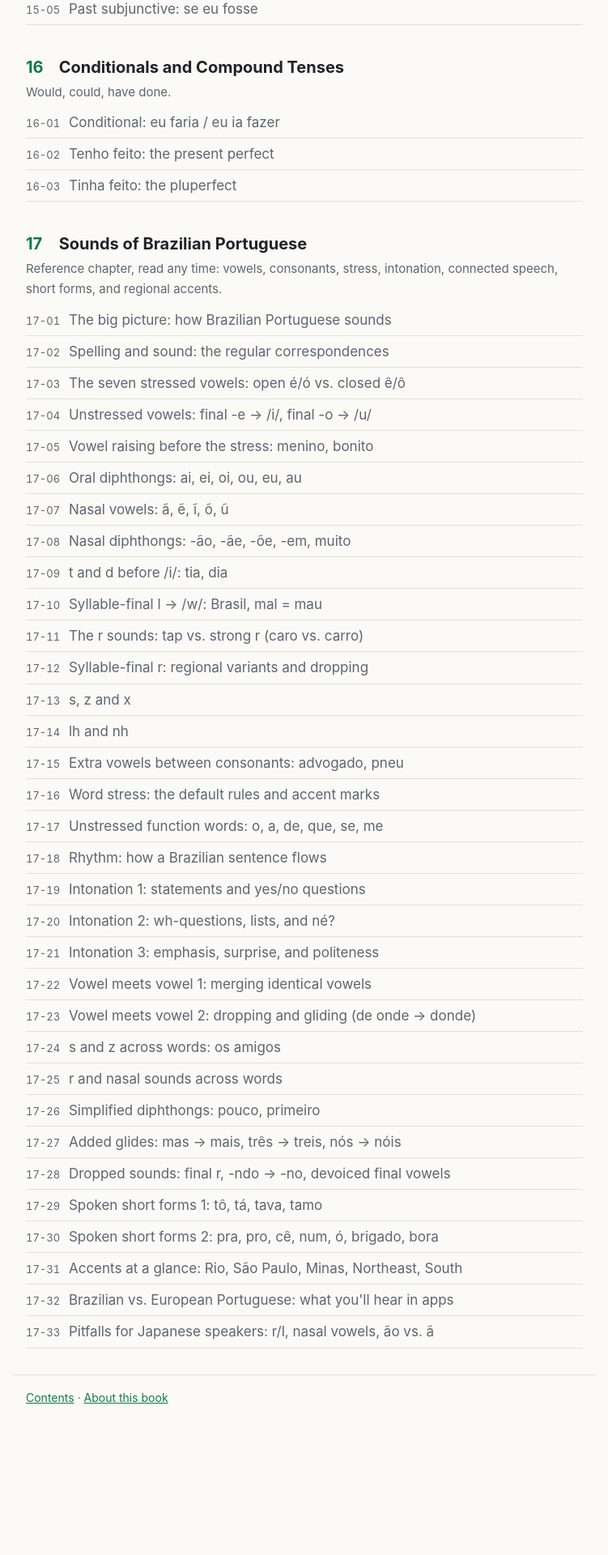
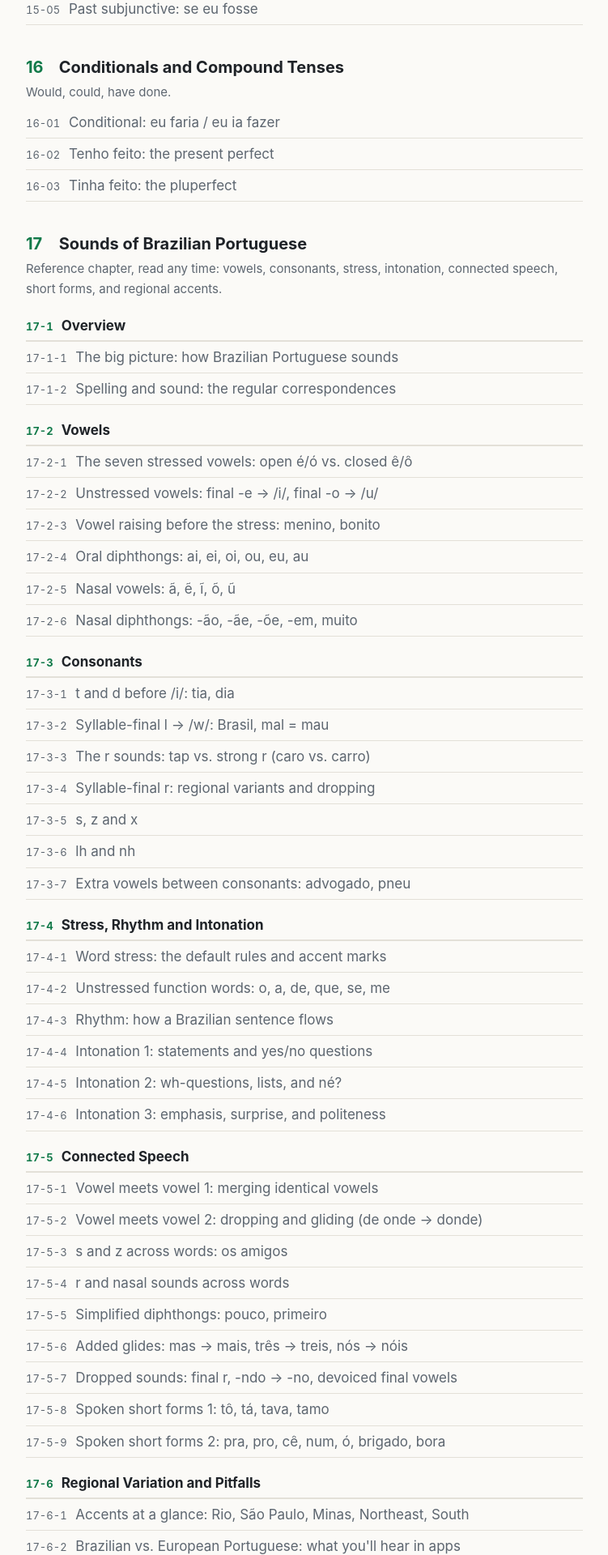
Before and after one commit to Ryoengineer112358/portuguese-grammar, a Jekyll site: the page built from index.html, in a window 1280 px wide. Shown: the part 4480-6400 px from the top of the page at 81% size, without its empty margins (264-1015 px from the left). Built offline with Jekyll 4.4.1, drawn with Linux system fonts in a browser that asks for light colours; before the commit the page ends 6249 px from its top, so only the background shows below that.

Commit message:
Split Chapter 17 into parts 17-1..17-6 (lesson IDs 17-P-N)
Co-Authored-By: Claude Opus 5.5 <noreply@anthropic.com>

```diff
--- a/_data/toc.yml
+++ b/_data/toc.yml
@@ -162,37 +162,44 @@
 - chapter: 17
   title: "Sounds of Brazilian Portuguese"
   summary: "Reference chapter, read any time: vowels, consonants, stress, intonation, connected speech, short forms, and regional accents."
+  parts:
+    - { id: "17-1", title: "Overview" }
+    - { id: "17-2", title: "Vowels" }
+    - { id: "17-3", title: "Consonants" }
+    - { id: "17-4", title: "Stress, Rhythm and Intonation" }
+    - { id: "17-5", title: "Connected Speech" }
+    - { id: "17-6", title: "Regional Variation and Pitfalls" }
   items:
-    - { id: "17-01", title: "The big picture: how Brazilian Portuguese sounds", status: planned }
-    - { id: "17-02", title: "Spelling and sound: the regular correspondences", status: planned }
-    - { id: "17-03", title: "The seven stressed vowels: open é/ó vs. closed ê/ô", status: planned }
-    - { id: "17-04", title: "Unstressed vowels: final -e → /i/, final -o → /u/", status: planned }
-    - { id: "17-05", title: "Vowel raising before the stress: menino, bonito", status: planned }
-    - { id: "17-06", title: "Oral diphthongs: ai, ei, oi, ou, eu, au", status: planned }
-    - { id: "17-07", title: "Nasal vowels: ã, ẽ, ĩ, õ, ũ", status: planned }
-    - { id: "17-08", title: "Nasal diphthongs: -ão, -ãe, -õe, -em, muito", status: planned }
-    - { id: "17-09", title: "t and d before /i/: tia, dia", status: planned }
-    - { id: "17-10", title: "Syllable-final l → /w/: Brasil, mal = mau", status: planned }
-    - { id: "17-11", title: "The r sounds: tap vs. strong r (caro vs. carro)", status: planned }
-    - { id: "17-12", title: "Syllable-final r: regional variants and dropping", status: planned }
-    - { id: "17-13", title: "s, z and x", status: planned }
-    - { id: "17-14", title: "lh and nh", status: planned }
-    - { id: "17-15", title: "Extra vowels between consonants: advogado, pneu", status: planned }
-    - { id: "17-16", title: "Word stress: the default rules and accent marks", status: planned }
-    - { id: "17-17", title: "Unstressed function words: o, a, de, que, se, me", status: planned }
-    - { id: "17-18", title: "Rhythm: how a Brazilian sentence flows", status: planned }
-    - { id: "17-19", title: "Intonation 1: statements and yes/no questions", status: planned }
-    - { id: "17-20", title: "Intonation 2: wh-questions, lists, and né?", status: planned }
-    - { id: "17-21", title: "Intonation 3: emphasis, surprise, and politeness", status: planned }
-    - { id: "17-22", title: "Vowel meets vowel 1: merging identical vowels", status: planned }
-    - { id: "17-23", title: "Vowel meets vowel 2: dropping and gliding (de onde → donde)", status: planned }
-    - { id: "17-24", title: "s and z across words: os amigos", status: planned }
-    - { id: "17-25", title: "r and nasal sounds across words", status: planned }
-    - { id: "17-26", title: "Simplified diphthongs: pouco, primeiro", status: planned }
-    - { id: "17-27", title: "Added glides: mas → mais, três → treis, nós → nóis", status: planned }
-    - { id: "17-28", title: "Dropped sounds: final r, -ndo → -no, devoiced final vowels", status: planned }
-    - { id: "17-29", title: "Spoken short forms 1: tô, tá, tava, tamo", status: planned }
-    - { id: "17-30", title: "Spoken short forms 2: pra, pro, cê, num, ó, brigado, bora", status: planned }
-    - { id: "17-31", title: "Accents at a glance: Rio, São Paulo, Minas, Northeast, South", status: planned }
-    - { id: "17-32", title: "Brazilian vs. European Portuguese: what you'll hear in apps", status: planned }
-    - { id: "17-33", title: "Pitfalls for Japanese speakers: r/l, nasal vowels, ão vs. ã", status: planned }
+    - { id: "17-1-1", part: "17-1", title: "The big picture: how Brazilian Portuguese sounds", status: planned }
+    - { id: "17-1-2", part: "17-1", title: "Spelling and sound: the regular correspondences", status: planned }
+    - { id: "17-2-1", part: "17-2", title: "The seven stressed vowels: open é/ó vs. closed ê/ô", status: planned }
+    - { id: "17-2-2", part: "17-2", title: "Unstressed vowels: final -e → /i/, final -o → /u/", status: planned }
+    - { id: "17-2-3", part: "17-2", title: "Vowel raising before the stress: menino, bonito", status: planned }
+    - { id: "17-2-4", part: "17-2", title: "Oral diphthongs: ai, ei, oi, ou, eu, au", status: planned }
+    - { id: "17-2-5", part: "17-2", title: "Nasal vowels: ã, ẽ, ĩ, õ, ũ", status: planned }
+    - { id: "17-2-6", part: "17-2", title: "Nasal diphthongs: -ão, -ãe, -õe, -em, muito", status: planned }
+    - { id: "17-3-1", part: "17-3", title: "t and d before /i/: tia, dia", status: planned }
+    - { id: "17-3-2", part: "17-3", title: "Syllable-final l → /w/: Brasil, mal = mau", status: planned }
+    - { id: "17-3-3", part: "17-3", title: "The r sounds: tap vs. strong r (caro vs. carro)", status: planned }
+    - { id: "17-3-4", part: "17-3", title: "Syllable-final r: regional variants and dropping", status: planned }
+    - { id: "17-3-5", part: "17-3", title: "s, z and x", status: planned }
+    - { id: "17-3-6", part: "17-3", title: "lh and nh", status: planned }
+    - { id: "17-3-7", part: "17-3", title: "Extra vowels between consonants: advogado, pneu", status: planned }
+    - { id: "17-4-1", part: "17-4", title: "Word stress: the default rules and accent marks", status: planned }
+    - { id: "17-4-2", part: "17-4", title: "Unstressed function words: o, a, de, que, se, me", status: planned }
+    - { id: "17-4-3", part: "17-4", title: "Rhythm: how a Brazilian sentence flows", status: planned }
+    - { id: "17-4-4", part: "17-4", title: "Intonation 1: statements and yes/no questions", status: planned }
+    - { id: "17-4-5", part: "17-4", title: "Intonation 2: wh-questions, lists, and né?", status: planned }
+    - { id: "17-4-6", part: "17-4", title: "Intonation 3: emphasis, surprise, and politeness", status: planned }
+    - { id: "17-5-1", part: "17-5", title: "Vowel meets vowel 1: merging identical vowels", status: planned }
+    - { id: "17-5-2", part: "17-5", title: "Vowel meets vowel 2: dropping and gliding (de onde → donde)", status: planned }
+    - { id: "17-5-3", part: "17-5", title: "s and z across words: os amigos", status: planned }
+    - { id: "17-5-4", part: "17-5", title: "r and nasal sounds across words", status: planned }
+    - { id: "17-5-5", part: "17-5", title: "Simplified diphthongs: pouco, primeiro", status: planned }
+    - { id: "17-5-6", part: "17-5", title: "Added glides: mas → mais, três → treis, nós → nóis", status: planned }
+    - { id: "17-5-7", part: "17-5", title: "Dropped sounds: final r, -ndo → -no, devoiced final vowels", status: planned }
+    - { id: "17-5-8", part: "17-5", title: "Spoken short forms 1: tô, tá, tava, tamo", status: planned }
+    - { id: "17-5-9", part: "17-5", title: "Spoken short forms 2: pra, pro, cê, num, ó, brigado, bora", status: planned }
+    - { id: "17-6-1", part: "17-6", title: "Accents at a glance: Rio, São Paulo, Minas, Northeast, South", status: planned }
+    - { id: "17-6-2", part: "17-6", title: "Brazilian vs. European Portuguese: what you'll hear in apps", status: planned }
+    - { id: "17-6-3", part: "17-6", title: "Pitfalls for Japanese speakers: r/l, nasal vowels, ão vs. ã", status: planned }
--- a/_layouts/lesson.html
+++ b/_layouts/lesson.html
@@ -13,6 +13,7 @@ layout: default
 <article class="lesson">
   <p class="lesson-meta">
     Chapter {{ chapter.chapter }} · {{ chapter.title }}<br>
+    {% assign this_item = chapter.items | where: "id", page.lesson_id | first %}{% if this_item.part %}{% assign part = chapter.parts | where: "id", this_item.part | first %}Part {{ part.id }} · {{ part.title }}<br>{% endif %}
     Lesson {{ page.lesson_id }} · about 5 minutes
   </p>
   <h1>{{ page.title }}</h1>
--- a/assets/style.css
+++ b/assets/style.css
@@ -83,6 +83,8 @@ summary { cursor: pointer; font-weight: 600; }
 .toc-items { list-style: none; padding: 0; margin: 0; }
 .toc-items li { padding: 5px 0; border-bottom: 1px solid var(--line); }
 .toc-items .planned { color: var(--muted); }
+.toc-items .toc-part { margin-top: .8em; padding: 4px 0; font-weight: 700; color: var(--fg); border-bottom: 2px solid var(--line); }
+.toc-items .toc-part .item-id { color: var(--accent); }
 .item-id { font-variant-numeric: tabular-nums; font-size: 13px; color: var(--muted); margin-right: 6px; }
 .toc-items .published a { text-decoration: none; font-weight: 600; }
 .toc-items .published::after { content: " ✓"; color: var(--accent); }
--- a/index.html
+++ b/index.html
@@ -16,7 +16,11 @@ title: Contents
     <h2><span class="ch-num">{{ ch.chapter }}</span> {{ ch.title }}</h2>
     <p class="ch-summary">{{ ch.summary }}</p>
     <ol class="toc-items">
+    {% assign last_part = nil %}
     {% for it in ch.items %}
+      {% if it.part and it.part != last_part %}{% assign last_part = it.part %}{% assign part = ch.parts | where: "id", it.part | first %}
+      <li class="toc-part" id="part-{{ part.id }}"><span class="item-id">{{ part.id }}</span> {{ part.title }}</li>
+      {% endif %}
       {% if it.status == "published" %}
       <li class="published"><a href="{{ '/lessons/' | append: it.id | append: '/' | relative_url }}"><span class="item-id">{{ it.id }}</span> {{ it.title }}</a></li>
       {% else %}
--- a/tools/check.py
+++ b/tools/check.py
@@ -78,7 +78,7 @@ paths = sys.argv[1:] or sorted(glob.glob('lessons/*.md'))
 errors = []
 for p in paths:
     errors += check(p, toc_ids)
-files = {re.match(r'lessons/(\d\d-\d\d)', p).group(1) for p in glob.glob('lessons/*.md')}
+files = {re.match(r'lessons/(\d\d-\d\d|\d\d-\d+-\d+)(?=-[a-z])', p).group(1) for p in glob.glob('lessons/*.md')}
 for lid in sorted(published - files):
     errors.append(f'_data/toc.yml: {lid} is published but has no lesson file')
 for lid in sorted(files - published):
```
Also changed, not shown: CLAUDE.md (+1 -1 lines).
